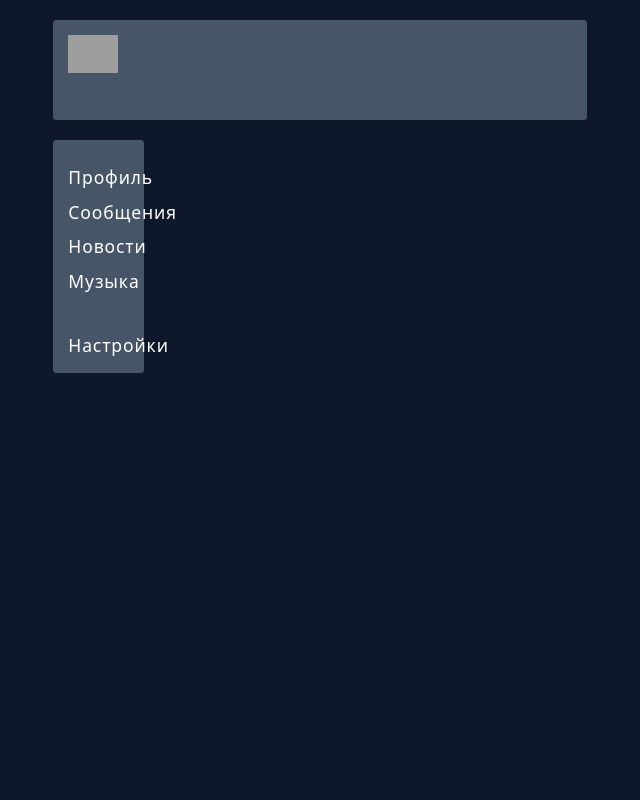
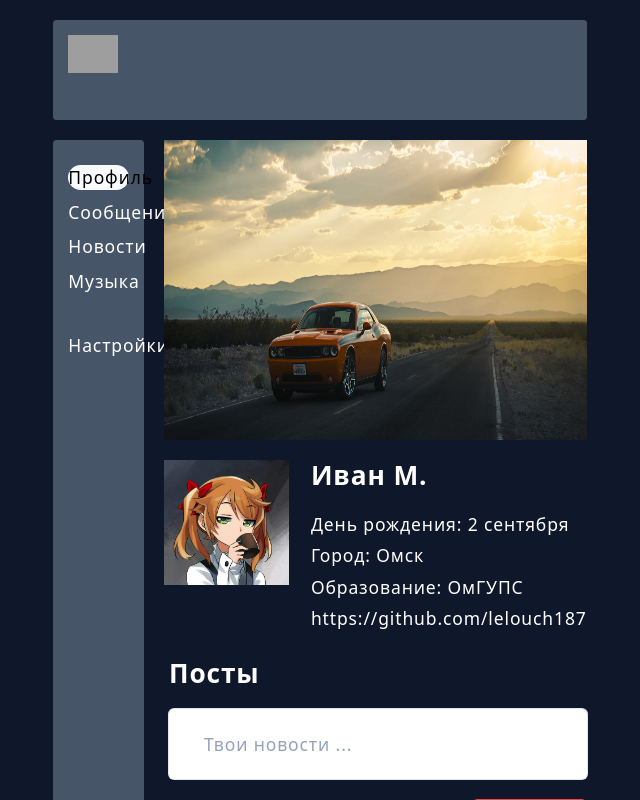
Before and after one commit to lelouch187/Social-Network, a React (Create React App) app: page /profile in a window 1280 px wide. Shown: the top 800 px of the page, without its empty margins (320-960 px from the left). Built offline with nearby package versions, Linux system fonts and the light colour scheme; grey boxes are pictures that could not be loaded.

Commit message:
Настроил Dialogs

```diff
--- a/src/App.js
+++ b/src/App.js
@@ -14,7 +14,6 @@ import Settings
 import {
     BrowserRouter,
     Routes,
-    Router,
     Route
 } from "react-router-dom";
 
@@ -26,26 +25,11 @@ const App =() => {
               <Header/>
               <NavBar/>
               <Routes>
-                  <Route
-                      index
-                      element={
-                          <Profile/>}/>
-                  <Route
-                      path="/dialogs"
-                      element={
-                          <Dialogs/>}/>
-                  <Route
-                      path="/news"
-                      element={
-                          <News/>}/>
-                  <Route
-                      path="/music"
-                      element={
-                          <Music/>}/>
-                  <Route
-                      path="/settings"
-                      element={
-                          <Settings/>}/>
+                  <Route path="/profile" element={<Profile/>}/>
+                  <Route path="dialogs/*" element={<Dialogs/>}/>
+                  <Route path="/news" element={<News/>}/>
+                  <Route path="/music" element={<Music/>}/>
+                  <Route path="/settings" element={<Settings/>}/>
               </Routes>
           </div>
       </BrowserRouter>
--- a/src/components/Dialogs/Dialogs.jsx
+++ b/src/components/Dialogs/Dialogs.jsx
@@ -1,20 +1,19 @@
 import ava
     from "../../img/ava.jpg";
+import {NavLink} from "react-router-dom";
 
-const Dialogs = () => {
+const DialogItem = ({name, id}) =>{
+    const path = "/dialogs/" + id;
+
     return(
-        <div>
-            <h2 className="font-bold text-3xl mb-[20px]">Диалоги</h2>
-            <div
-                className="flex">
-                <div
-                    className="pr-[100px] border-solid border-r-4 border-white mr-[50px]">
-                    <p className="mb-[20px]">Андрей</p>
-                    <p className="mb-[20px]">Дмитрий</p>
-                    <p className="mb-[20px]">Саша</p>
+        <div className="mb-[20px]">
+        <NavLink to={path}>{name}</NavLink>
     </div>
-                <div
-                    className="flex flex-col">
+    )
+}
+
+const Message = () =>{
+    return(
         <div
             className="flex items-center mb-[60px]">
             <div
@@ -32,25 +31,23 @@ const Dialogs = () => {
 
 
         </div>
-                    <div
-                        className="flex items-center mb-[60px]">
-                        <div
-                            className="h-[75px] w-[75px] mr-[35px] text-center">
-                            <img
-                                className="rounded-full"
-                                src={ava}
-                                alt="avatar"/>
-                            <p className="mt-[5px]">Я</p>
+    )
+}
+
+const Dialogs = () => {
+
+    return(
+        <div>
+            <h2 className="font-bold text-3xl mb-[20px]">Диалоги</h2>
+            <div className="flex">
+                <div className="pr-[100px] border-solid border-r-4 border-white mr-[50px]">
+                    <DialogItem name="Иван" id="1" />
+                    <DialogItem name="Александр" id="2" />
+                    <DialogItem name="Захар" id="3" />
                 </div>
-                        <div
-                            className=" text-2xl">
-                            Здарова
-                        </div>
-
-
-                    </div>
-
-
+                <div className="flex flex-col">
+                  <Message />
+                  <Message />
                 </div>
             </div>
         </div>
--- a/src/components/NavBar/NavBar.jsx
+++ b/src/components/NavBar/NavBar.jsx
@@ -1,8 +1,12 @@
 import {
-    Link
+    NavLink
 } from "react-router-dom";
 
 const NavBar = () => {
+
+    let activClassName = "block rounded-full bg-slate-50 text-[black]";
+    let defClassName = "block hover:bg-slate-50 hover:text-[black] rounded-full";
+
     return (
         <div
             className="col-span-2 bg-slate-600 rounded">
@@ -10,24 +14,24 @@ const NavBar = () => {
                 className="py-[15px] px-[15px]">
                 <ul className="text-center">
                     <li className="mt-[10px]">
-                        <Link className="block hover:bg-slate-50 hover:text-[black] rounded-full"
-                           to="/">Профиль</Link>
+                        <NavLink className={({isActive}) =>isActive?activClassName:defClassName}
+                           to="/profile">Профиль</NavLink>
                     </li>
                     <li className="mt-[10px]">
-                        <Link className="block hover:bg-slate-50 hover:text-[black] rounded-full"
-                           to="/dialogs">Сообщения</Link>
+                        <NavLink className={({isActive}) =>isActive?activClassName:defClassName}
+                           to="/dialogs">Сообщения</NavLink>
                     </li>
                     <li className="mt-[10px]">
-                        <Link className="block hover:bg-slate-50 hover:text-[black] rounded-full"
-                           to="/news">Новости</Link>
+                        <NavLink className={({isActive}) =>isActive?activClassName:defClassName}
+                           to="/news">Новости</NavLink>
                     </li>
                     <li className="mt-[10px]">
-                        <Link className="block hover:bg-slate-50 hover:text-[black] rounded-full"
-                           to="/music">Музыка</Link>
+                        <NavLink className={({isActive}) =>isActive?activClassName:defClassName}
+                           to="/music">Музыка</NavLink>
                     </li>
                     <li className="mt-[40px]">
-                        <Link className="block hover:bg-slate-50 hover:text-[black] rounded-full"
-                           to="/settings">Настройки</Link>
+                        <NavLink className={({isActive}) =>isActive?activClassName:defClassName}
+                           to="/settings">Настройки</NavLink>
                     </li>
                 </ul>
             </nav>
--- a/src/components/Profile/Profile.jsx
+++ b/src/components/Profile/Profile.jsx
@@ -3,31 +3,13 @@ import ava
     from "../../img/ava.jpg";
 import Posts
     from "./Posts/Posts";
+import ProfileInfo
+    from "./ProfileInfo/ProfileInfo";
 
 const Profile = () => {
     return (
-        <div
-            className=" col-span-8">
-            <div>
-                <img
-                    className="h-[300px] w-[100%]"
-                    src={bg}
-                    alt="фон"/>
-            </div>
-            <div className="flex my-[20px]">
-                <div>
-                    <img className="h-[125px] w-[125px] mr-[30px]" src={ava} alt="avatar"/>
-                </div>
-                <div>
-                    <h3 className="font-bold text-3xl mb-[20px]">Иван М.</h3>
-                    <p className="mb-[7px]">День рождения: 2 сентября</p>
-                    <p className="mb-[7px]">Город: Омск</p>
-                    <p className="mb-[7px]">Образование: ОмГУПС</p>
-                    <p className="mb-[7px]">
-                        <a target="_blank" href="https://github.com/lelouch187">https://github.com/lelouch187</a>
-                    </p>
-                </div>
-            </div>
+        <div className=" col-span-8">
+            <ProfileInfo />
             <Posts />
         </div>
     )
--- /dev/null
+++ b/src/components/Profile/ProfileInfo/ProfileInfo.jsx
@@ -0,0 +1,37 @@
+import bg from "../../../img/bg.jpg";
+import ava from "../../../img/ava.jpg";
+
+const ProfileInfo = () => {
+    return (
+        <div>
+            <div>
+                <img
+                    className="h-[300px] w-[100%]"
+                    src={bg} alt="фон"/>
+            </div>
+            <div className="flex my-[20px]">
+                <div>
+                    <img
+                        className="h-[125px] w-[125px] mr-[30px]"
+                        src={ava} alt="avatar"/>
+                </div>
+                <div>
+                    <h3 className="font-bold text-3xl mb-[20px]">Иван
+                        М.</h3>
+                    <p className="mb-[7px]">День
+                        рождения: 2 сентября</p>
+                    <p className="mb-[7px]">Город:
+                        Омск</p>
+                    <p className="mb-[7px]">Образование:
+                        ОмГУПС</p>
+                    <p className="mb-[7px]">
+                        <a target="_blank"
+                           href="https://github.com/lelouch187">https://github.com/lelouch187</a>
+                    </p>
+                </div>
+            </div>
+        </div>
+    )
+}
+
+export default ProfileInfo
```
Lines whose indentation alone changed are shown as unchanged.
